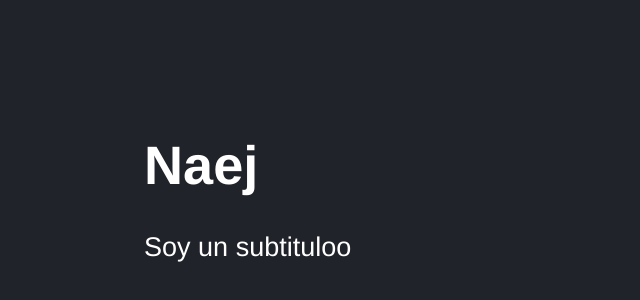
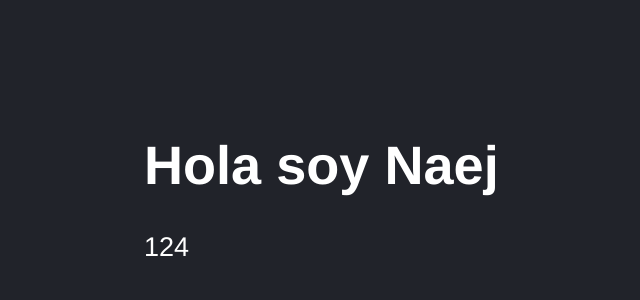
Before and after one commit to Naej-Solrac/counter-app, a React (Vite) app: page / in a window 1280 px wide. Shown: the part 50-350 px from the top of the page, without its empty margins (4-644 px from the left). Built offline with nearby package versions, Linux system fonts and the light colour scheme.

Commit message:
props, title y subtitle comunicacion entre componentes

```diff
--- a/src/Naej.jsx
+++ b/src/Naej.jsx
@@ -1,8 +1,9 @@
-export const Naej = () => {
+export const Naej = ({title, subtitle}) => {
+
     return (
     <>
-        <h1>Naej</h1>
-        <p>Soy un subtituloo</p>
+        <h1>{title}</h1>
+        <p>{subtitle+1}</p>
     </>
   );
 }
--- a/src/main.jsx
+++ b/src/main.jsx
@@ -7,6 +7,6 @@
 
 ReactDOM.createRoot(document.getElementById('root')).render( //forma de renderizar nuestro componente
     <React.StrictMode>
-        <Naej/>
+        <Naej title="Hola soy Naej" subtitle={123}/>
     </React.StrictMode>
 );
```
